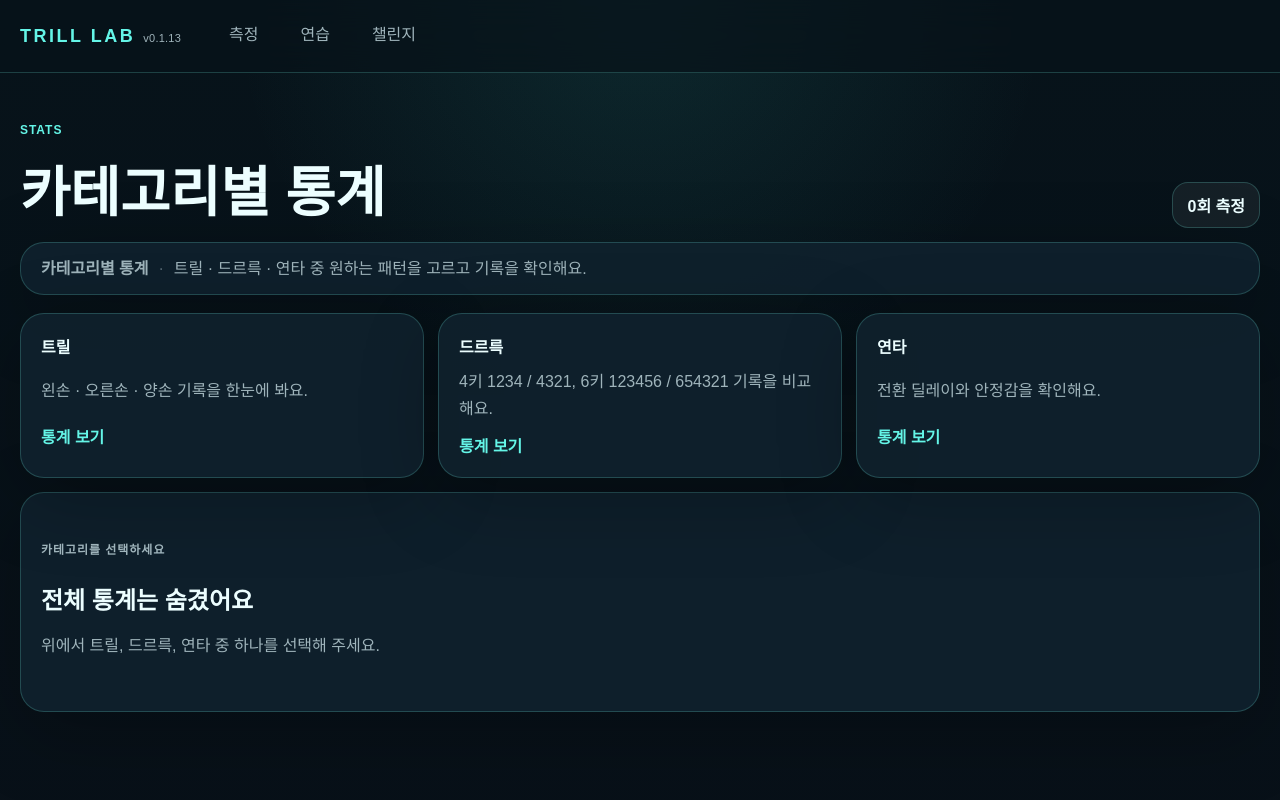
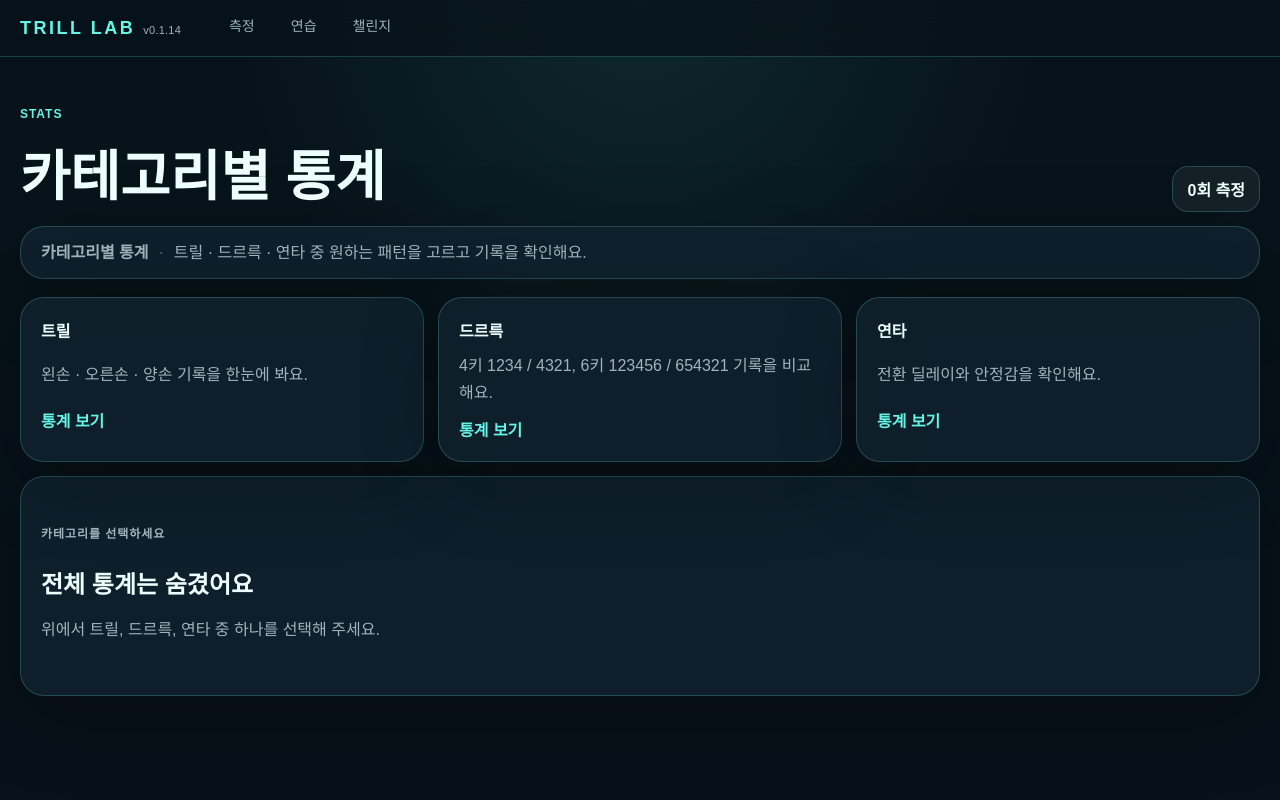
Before and after one commit to miku-agent/06_trill-lab, a Next.js app: page /stats in a window 1280 px wide. Shown: the top 800 px of the page. Built offline with nearby package versions, Linux system fonts and the light colour scheme.

Commit message:
refactor(header): balance logo and nav sizing
- Reduce nav link font-size to 14px
- Reduce header min-height to 56px
- Tighten nav gap for better visual balance

```diff
--- a/package.json
+++ b/package.json
@@ -1,6 +1,6 @@
 {
   "name": "trill-lab",
-  "version": "0.1.13",
+  "version": "0.1.14",
   "private": true,
   "packageManager": "pnpm@10.30.3",
   "scripts": {
--- a/src/app/globals.css
+++ b/src/app/globals.css
@@ -71,7 +71,7 @@ main {
 }
 
 .site-header-inner {
-  min-height: 72px;
+  min-height: 56px;
   display: flex;
   align-items: center;
   justify-content: flex-start;
@@ -103,14 +103,15 @@ main {
 
 .site-nav {
   display: flex;
-  align-items: center;
-  gap: 10px;
+  align-items: stretch;
+  gap: 4px;
   flex-wrap: wrap;
 }
 
 .site-nav-link {
   padding: 8px 16px 12px;
   color: var(--muted);
+  font-size: 14px;
   font-weight: 500;
   border-bottom: 2px solid transparent;
   transition: color 0.15s, border-color 0.15s;
```
